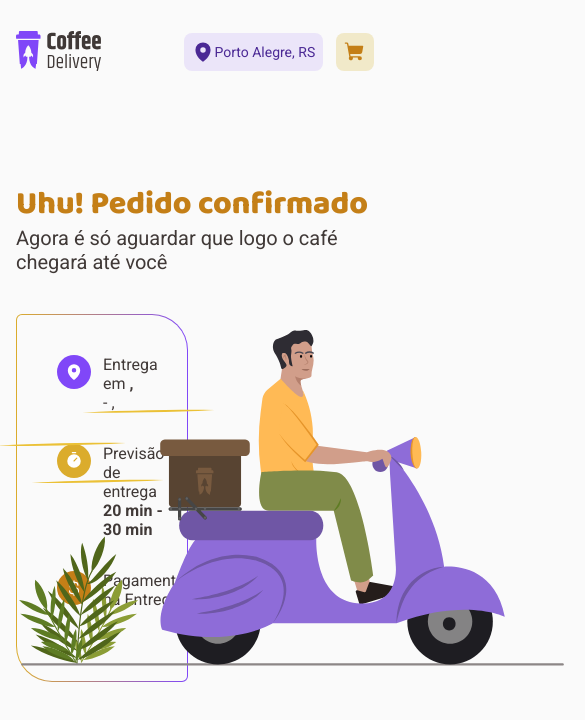
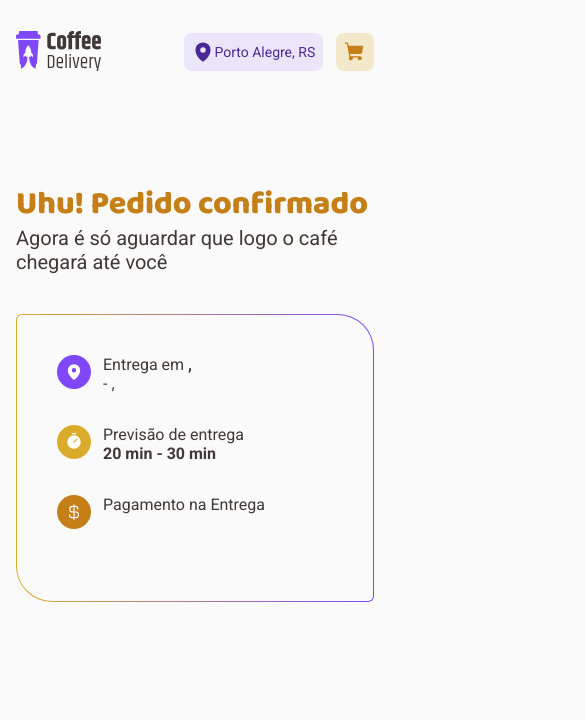
Before and after one commit to tsxfabio/ignite-coffee-delivery, a React (Vite) app: page /detalhes-da-compra in a window 390 px wide. Shown: the top 720 px of the page, 585 px wide, since content can reach past the window. Built offline with nearby package versions, Linux system fonts and the light colour scheme.

Commit message:
responsividade tela detalhes da compra e att do readme

```diff
--- a/src/pages/DetalhesDaCompra/DetalhesDaCompra.styles.ts
+++ b/src/pages/DetalhesDaCompra/DetalhesDaCompra.styles.ts
@@ -49,6 +49,10 @@ export const DetalhesPedidoContainer = styled.div`
   border-radius: 6px 36px;
   border: 1.5px solid transparent;
 
+  @media (max-width: 1100px) {
+    width: 100%;
+  }
+
   .cardDetalhes {
     display: flex;
     flex-direction: row;
@@ -76,4 +80,8 @@ export const ImagemPedidoContainer = styled.div`
   justify-content: center;
   margin-top: 2.5rem;
   width: 48%;
+
+  @media (max-width: 1100px) {
+    display: none;
+  }
 `
```
Also changed, not shown: 1 other file (tests, documents, lock files or other folders).
